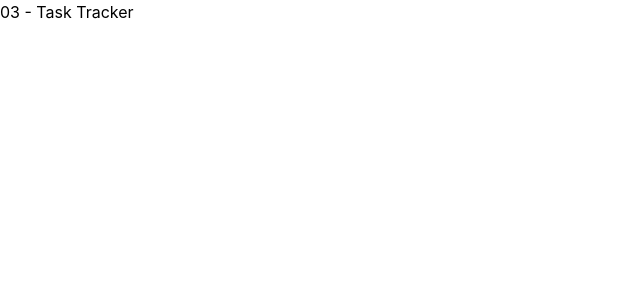
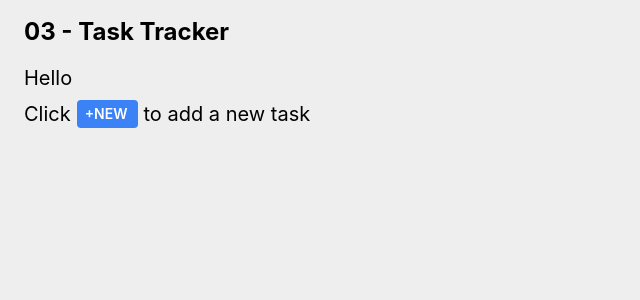
Before and after one commit to JW796/3.1-task-tracker, a React (Create React App) app: page / in a window 1280 px wide. Shown: the top 300 px of the page, without its empty margins (0-640 px from the left). Built offline with nearby package versions, Linux system fonts and the light colour scheme.

Commit message:
Add Task

```diff
--- a/src/App.js
+++ b/src/App.js
@@ -1,7 +1,15 @@
+import AddTask from "./components/AddTask";
+
 function App() {
   return (
     <>
-    <h1>03 - Task Tracker</h1>
+      <h1 className="text-2xl font-bold py-4 pl-6">03 - Task Tracker</h1>
+      <p className="text-xl pl-6">Hello</p>
+      <div className="flex flex-row items-center">
+        <p className="text-xl pl-6">Click</p>
+        <AddTask />
+        <p className="text-xl my-2">to add a new task</p>
+      </div>
     </>
   );
 }
--- /dev/null
+++ b/src/components/AddTask.jsx
@@ -0,0 +1,42 @@
+import { useState } from "react";
+
+const AddTask = () => {
+  const [addModal, setAddModal] = useState(false);
+  return (
+    <>
+      <button
+        className="bg-blue-500 text-white uppercase text-sm font-semibold py-1 mx-1.5 pl-2 pr-2.5 rounded hover:opacity-70"
+        onClick={() => setAddModal(true)}
+      >
+        +New
+      </button>
+      {addModal ? (
+        <>
+          <div className="flex items-center justify-center overflow-x-hidden overflow-y-auto fixed inset-0 z-100">
+            <div className="w-9/12 bg-white rounded-lg shadow-md relative flex flex-col">
+              <div className="flex flex-row justify-between p-5">
+                <h3 className="text-3xl font-semibold">Add New Task</h3>
+                <button
+                  className="px-1 text-gray-400 float-right text-3xl leading-none font-semibold block"
+                  onClick={() => setAddModal(false)}
+                >
+                  X
+                </button>
+              </div>
+              <form className="p-6">
+                <input
+                  className="w-full bg-gray-200 text-gray-700 border border-gray-200 rounded py-3 px-4 mb-5 leading-tight focus:outline-none focus:bg-whote"
+                  id="project-name"
+                  type="text"
+                  placeholder="Project name"
+                />
+              </form>
+            </div>
+          </div>
+        </>
+      ) : null}
+    </>
+  );
+};
+
+export default AddTask;
--- a/src/index.css
+++ b/src/index.css
@@ -9,6 +9,7 @@ body {
     sans-serif;
   -webkit-font-smoothing: antialiased;
   -moz-osx-font-smoothing: grayscale;
+  background-color: #EEEEEE;
 }
 
 code {
--- a/tailwind.config.js
+++ b/tailwind.config.js
@@ -1,6 +1,6 @@
 /** @type {import('tailwindcss').Config} */
 module.exports = {
-  content: ["./src/**/*.{html,js}"],
+  content: ["./src/**/*.{html,js,jsx}"],
   theme: {
     extend: {},
   },
```
